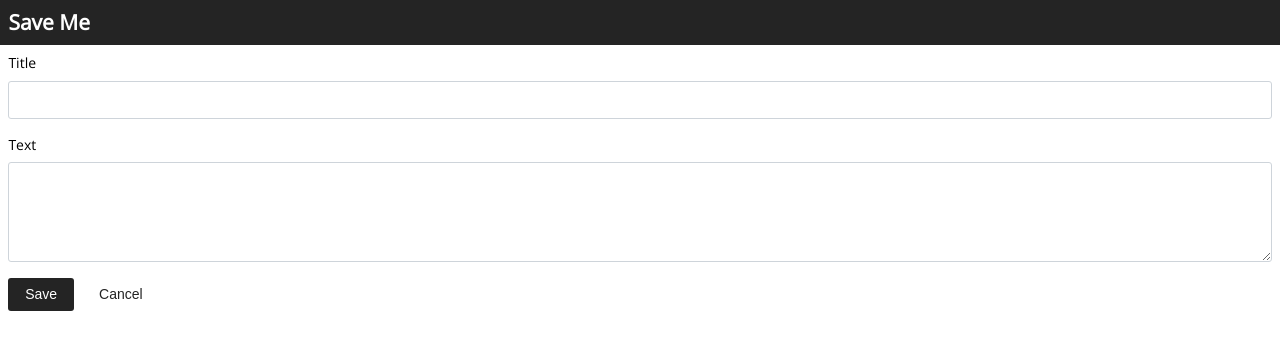
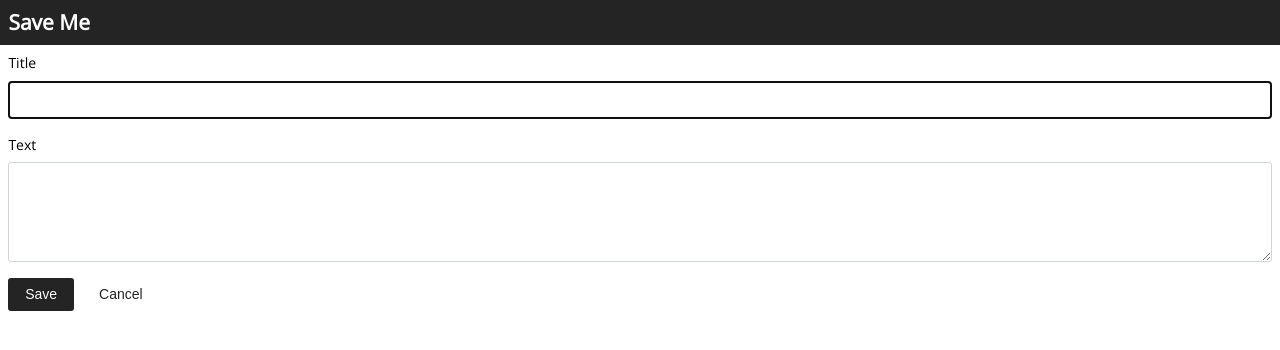
Before and after one commit to lucandrade/saveme, a React (Create React App) app: page / in a window 1280 px wide. Both pictures are taken after a click on the button "New Note". Shown: the top 350 px of the page. Built offline with nearby package versions, Linux system fonts and the light colour scheme.

Commit message:
improving form

```diff
--- a/src/Components/NoteForm.js
+++ b/src/Components/NoteForm.js
@@ -1,6 +1,17 @@
 import React, { Component } from 'react';
 
 export default class NoteForm extends Component {
+    constructor(props) {
+        super(props);
+        this.titleRef = React.createRef();
+    }
+
+    componentDidUpdate(props) {
+        if (!props.editing && this.props.editing) {
+            this.titleRef.current.focus();
+        }
+    }
+
     onSave(event) {
         event.preventDefault();
         this.props.onSave();
@@ -37,6 +48,7 @@ export default class NoteForm extends Component {
                     <input type="text"
                         id="title"
                         className="sm-form-control"
+                        ref={this.titleRef}
                         value={title}
                         onChange={this.onChange.bind(this)} />
                 </div>
```
